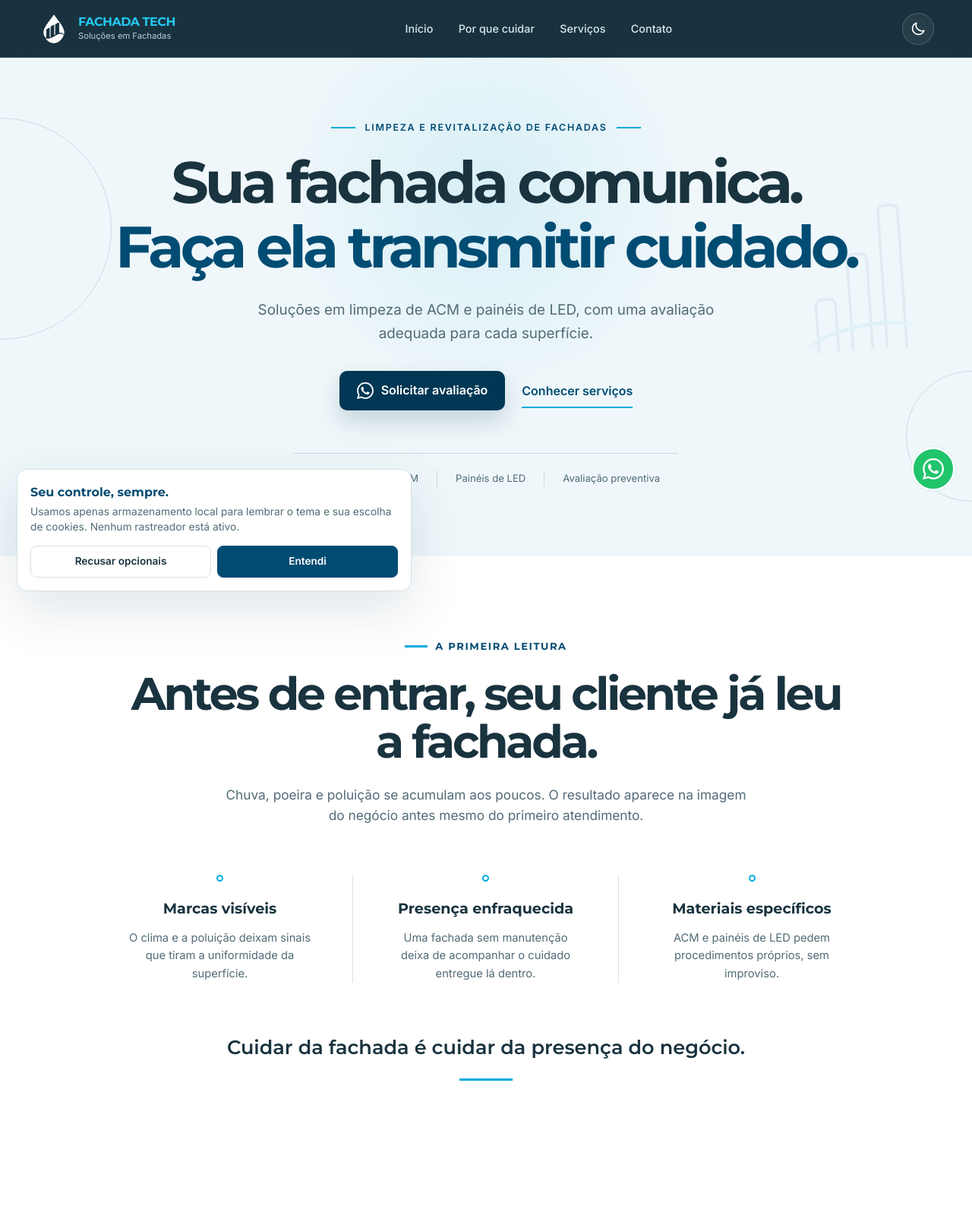
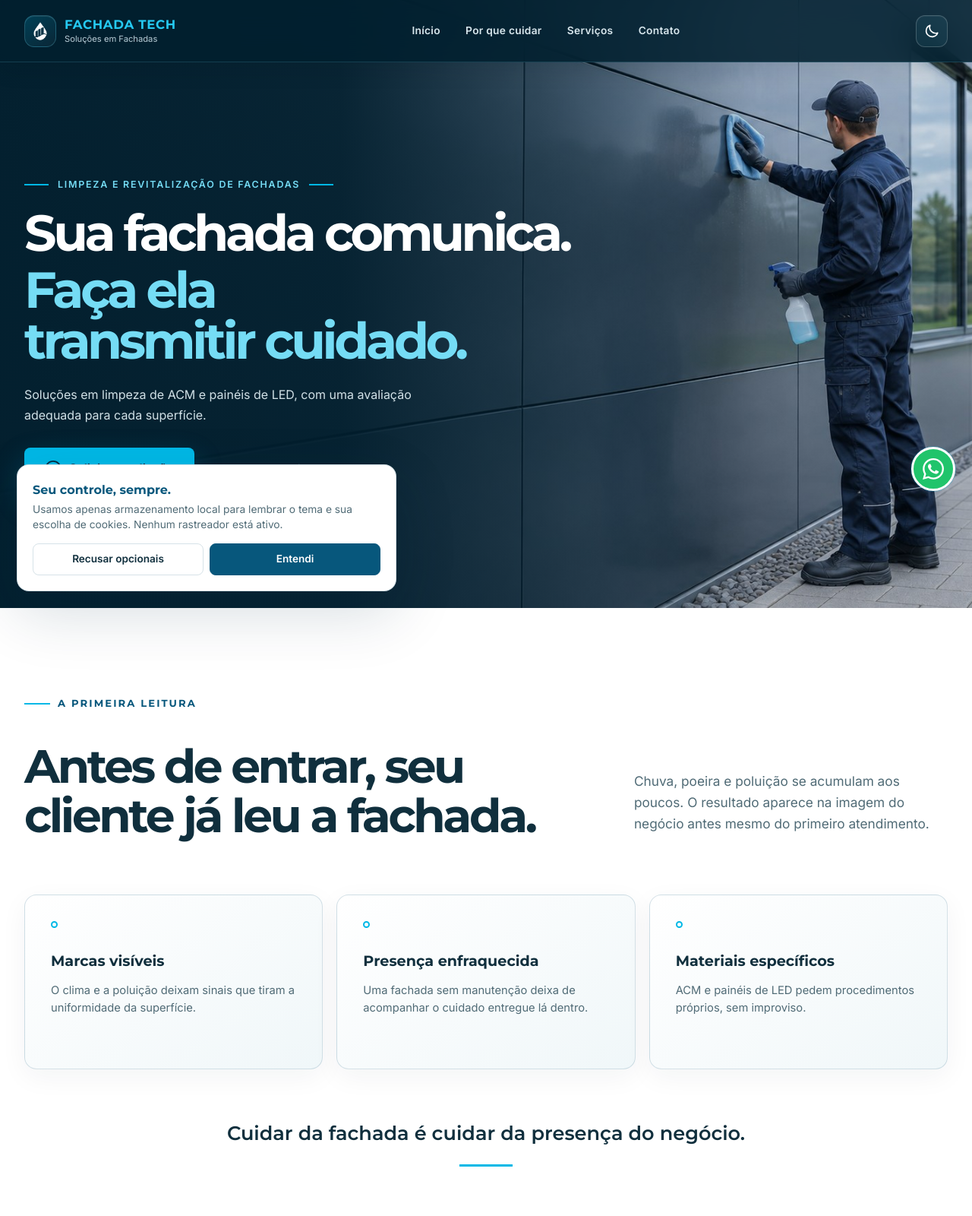
Before and after one commit to MartinOliveiiraa/fachada-tech, a React app: page / in a window 1280 px wide. Shown: the top 1600 px of the page at 76% size. Built offline with nearby package versions, Linux system fonts and the light colour scheme.

Commit message:
Redesign profissional da Fachada Tech

```diff
--- a/fonte/componentes/Cabecalho/Cabecalho.jsx
+++ b/fonte/componentes/Cabecalho/Cabecalho.jsx
@@ -8,8 +8,7 @@ function Marca() {
   return (
     <a className="marca" href="#inicio" aria-label="Fachada Tech - início">
       <span className="marca-icone" aria-hidden="true">
-        <img className="marca-clara" src="/imagens/gota-preta.png" alt="" />
-        <img className="marca-escura" src="/imagens/gota-branca.png" alt="" />
+        <img className="marca-escura" src="/imagens/gota-marca-branca-v2.png" alt="" />
       </span>
       <span className="marca-texto">
         <strong>{configuracaoDoSite.empresa.nome}</strong>
@@ -36,7 +35,7 @@ export function Cabecalho() {
       <div className="container cabecalho-conteudo">
         <Marca />
 
-        <nav className={`navegacao ${menuAberto ? 'navegacao-aberta' : ''}`} aria-label="Navegação principal">
+        <nav id="menu-principal" className={`navegacao ${menuAberto ? 'navegacao-aberta' : ''}`} aria-label="Navegação principal">
           {configuracaoDoSite.navegacao.map((item) => (
             <a key={item.destino} href={item.destino} onClick={fecharMenu}>{item.rotulo}</a>
           ))}
--- a/fonte/componentes/Icones/Icones.jsx
+++ b/fonte/componentes/Icones/Icones.jsx
@@ -18,6 +18,6 @@ export const IconeWhatsapp = ({ tamanho = 22, ...props }) => (
 export const IconeInstagram = (props) => <Svg {...props}><rect x="3" y="3" width="18" height="18" rx="5" /><circle cx="12" cy="12" r="4" /><path d="M17.5 6.5h.01" /></Svg>
 export const IconeFachada = (props) => <Svg {...props}><path d="M4 20V9l5-3v14M9 20V5l5-3v18M14 20V8l6-3v15M2 20h20" /></Svg>
 export const IconePainel = (props) => <Svg {...props}><rect x="3" y="4" width="18" height="14" rx="2" /><path d="M7 8h.01M11 8h.01M15 8h.01M7 12h.01M11 12h.01M15 12h.01M9 22h6M12 18v4" /></Svg>
-export const IconeAvaliacao = (props) => <Svg {...props}><circle cx="11" cy="11" r="7" /><path d="m16 16 5 5M8.5 11l1.6 1.6 3.4-3.5" /></Svg>
-export const IconeConversa = (props) => <Svg {...props}><path d="M21 12a8 8 0 0 1-8 8H6l-4 2 1.5-4A9 9 0 1 1 21 12Z" /><path d="M8 12h.01M12 12h.01M16 12h.01" /></Svg>
-export const IconeCuidado = (props) => <Svg {...props}><path d="M12 21s8-4.5 8-11V5l-8-3-8 3v5c0 6.5 8 11 8 11Z" /><path d="m9 11 2 2 4-4" /></Svg>
+export const IconeAvaliacao = (props) => <Svg {...props}><path d="M3 18V8l4-2.5V18M7 18V5l5-3v9.5M2 18h9" /><circle cx="16.5" cy="15.5" r="4" /><path d="m19.5 18.5 2.5 2.5M15 15.5l1 1 2-2" /></Svg>
+export const IconeConversa = (props) => <Svg {...props}><path d="M5.5 17.5 3 21l4.6-1.5A9.2 9.2 0 0 0 12 20c5 0 9-3.8 9-8.5S17 3 12 3s-9 3.8-9 8.5c0 2.3 1 4.4 2.5 6Z" /><path d="M8 9.5h8M8 13h5.5" /></Svg>
+export const IconeCuidado = (props) => <Svg {...props}><path d="M8 4h8M9 2h6v4H9z" /><path d="M7 4H5.8A1.8 1.8 0 0 0 4 5.8v14.4A1.8 1.8 0 0 0 5.8 22h12.4a1.8 1.8 0 0 0 1.8-1.8V5.8A1.8 1.8 0 0 0 18.2 4H17" /><path d="m8 14 2.5 2.5L16 11" /></Svg>
--- /dev/null
+++ b/fonte/estilos/design-profissional.css
@@ -0,0 +1,179 @@
+/* Refinamento visual orientado pelos nove principios da skill design-profissional. */
+body { font-family: 'Inter', 'Segoe UI', system-ui, sans-serif; }
+.container { width: min(calc(100% - 64px), var(--largura)); }
+.secao { padding: clamp(88px, 9vw, 136px) 0; }
+.etiqueta { letter-spacing: .16em; }
+.etiqueta::before { width: 34px; height: 2px; }
+.titulo-secao { font-size: clamp(2.25rem, 4.4vw, 4rem); }
+.botao { min-height: 56px; padding-inline: 26px; font-weight: 700; letter-spacing: -.01em; }
+.botao:hover { transform: translateY(-3px); }
+
+.cabecalho {
+  border-bottom-color: rgba(117, 220, 245, .16);
+  background: rgba(2, 31, 46, .88);
+  box-shadow: 0 8px 30px rgba(0, 18, 28, .12);
+  backdrop-filter: blur(22px) saturate(1.25);
+}
+.marca-icone {
+  display: grid;
+  width: 42px;
+  height: 42px;
+  padding: 7px;
+  place-items: center;
+  border: 1px solid rgba(117,220,245,.24);
+  border-radius: 13px;
+  background: linear-gradient(145deg,rgba(0,184,230,.22),rgba(255,255,255,.04));
+  box-shadow: inset 0 1px 0 rgba(255,255,255,.1);
+}
+.marca-icone img { position: static; object-fit: contain; }
+.marca-texto strong { font-size: 1.04rem; letter-spacing: .04em; }
+.navegacao > a:not(.botao) { font-size: .86rem; font-weight: 600; letter-spacing: .02em; }
+.navegacao > a:not(.botao)::after { bottom: -11px; }
+.cabecalho .alternador-tema,
+.cabecalho .botao-menu {
+  border-radius: 12px;
+  background: rgba(117,220,245,.07);
+  box-shadow: inset 0 1px 0 rgba(255,255,255,.06);
+}
+
+@keyframes cabecalho-compacto {
+  from {
+    height: var(--cabecalho);
+    border-bottom-color: rgba(117,220,245,.16);
+    background: rgba(2,31,46,.88);
+    box-shadow: 0 8px 30px rgba(0,18,28,.12);
+  }
+  to {
+    height: 68px;
+    border-bottom-color: rgba(117,220,245,.26);
+    background: rgba(2,31,46,.97);
+    box-shadow: 0 14px 38px rgba(0,18,28,.24);
+  }
+}
+
+@supports (animation-timeline: scroll()) {
+  .cabecalho {
+    animation: cabecalho-compacto linear both;
+    animation-range: 0 180px;
+    animation-timeline: scroll(root block);
+  }
+}
+
+.abertura {
+  min-height: min(800px, 100svh);
+  padding: calc(var(--cabecalho) + 68px) 0 72px;
+  background: #062f45;
+}
+.abertura::before {
+  position: absolute;
+  inset: 0;
+  width: auto;
+  height: auto;
+  border: 0;
+  border-radius: 0;
+  background: linear-gradient(90deg,rgba(2,31,46,.98) 0%,rgba(2,31,46,.94) 35%,rgba(2,31,46,.64) 55%,rgba(2,31,46,.12) 78%), url('/imagens/hero-fachada-profissional-v2.jpg') center / cover no-repeat;
+  content: '';
+}
+.abertura::after { display: none; }
+.abertura-conteudo { align-items: flex-start; justify-content: center; text-align: left; }
+.abertura-selo { margin-bottom: 20px; color: var(--ciano-claro); }
+.abertura h1 { max-width: 720px; color: #fff; font-size: clamp(3.25rem, 5.2vw, 5.25rem); line-height: 1.01; }
+.abertura h1 strong { color: var(--ciano-claro); }
+.abertura-descricao { max-width: 560px; margin-top: 24px; color: #d2e1e7; font-size: clamp(1rem,1.25vw,1.1rem); }
+.abertura-acoes { margin-top: 30px; }
+.abertura .botao-primario, [data-tema='escuro'] .abertura .botao-primario { background: var(--ciano); box-shadow: 0 16px 38px rgba(0,184,230,.25); color: #002d42; }
+.abertura-link { color: #fff; }
+.abertura-especialidades,
+.abertura-simbolo { display: none; }
+
+.introducao { background: var(--superficie); text-align: left; }
+.introducao-topo { display: grid; max-width: none; align-items: end; grid-template-columns: minmax(0,1.15fr) minmax(300px,.65fr); gap: 20px 72px; }
+.introducao-topo .etiqueta { grid-column: 1/-1; justify-content: flex-start; }
+.introducao-topo h2 { font-size: clamp(2.5rem, 4.8vw, 4.8rem); }
+.introducao-topo > p:last-child { max-width: 540px; margin: 0 0 8px; }
+.introducao-pontos { max-width: none; margin-top: 72px; gap: 18px; }
+.introducao-pontos article { min-height: 230px; padding: 34px; border: 1px solid var(--linha); border-radius: var(--raio-medio); background: linear-gradient(145deg,var(--superficie),var(--gelo)); box-shadow: 0 10px 35px rgba(0,45,67,.05); }
+.introducao-pontos article:last-child { border-right: 1px solid var(--linha); }
+.introducao-pontos span { margin: 0 0 28px; }
+.introducao-conclusao { margin-top: 64px; text-align: center; }
+
+.servicos { background: var(--fundo); }
+.servicos-painel { overflow: hidden; border: 1px solid var(--linha); border-radius: var(--raio-grande); background: var(--superficie); box-shadow: var(--sombra-leve); }
+.servico-palco { clip-path: polygon(0 0,100% 0,95% 100%,0 100%); }
+.servico-palco > img {
+  object-fit: contain;
+  object-position: center !important;
+  transform: none !important;
+  transform-origin: center !important;
+}
+.lista-servicos { padding: 34px clamp(28px,5vw,68px); }
+.linha-servico { padding: 25px 8px; }
+.linha-servico > svg {
+  box-sizing: content-box;
+  padding: 10px;
+  border: 1px solid color-mix(in srgb,var(--ciano) 26%,var(--linha));
+  border-radius: 12px;
+  background: color-mix(in srgb,var(--ciano) 7%,var(--superficie));
+}
+.linha-servico-ativa { background: color-mix(in srgb,var(--ciano) 5%,transparent); }
+.linha-servico-ativa small { color: var(--texto-suave); }
+.linha-servico-ativa > svg { border-color: var(--ciano); box-shadow: 0 8px 20px rgba(0,184,230,.14); }
+
+.processo { background: linear-gradient(135deg,#032f46,#041f30); }
+.etapa { padding-block: 28px; grid-template-columns: 58px 1fr; gap: 22px; }
+.etapa > span {
+  position: relative;
+  width: 58px;
+  height: 58px;
+  border-color: rgba(117,220,245,.48);
+  border-radius: 50%;
+  background: rgba(117,220,245,.07);
+  box-shadow: inset 0 0 0 5px rgba(2,31,46,.42);
+  transition: transform var(--transicao),border-color var(--transicao),background var(--transicao);
+}
+.etapa > span::after {
+  position: absolute;
+  top: 2px;
+  right: 2px;
+  width: 8px;
+  height: 8px;
+  border: 2px solid var(--azul-profundo);
+  border-radius: 50%;
+  background: var(--ciano);
+  content: '';
+}
+.etapa > span svg { width: 26px; height: 26px; stroke-width: 2; }
+.etapa:hover > span { border-color: var(--ciano-claro); background: rgba(117,220,245,.13); transform: translateY(-2px); }
+
+.contato { background: var(--fundo); }
+.contato-caixa { min-height: 510px; gap: clamp(50px,8vw,110px); }
+.contato-texto { padding-left: 36px; border-left-width: 3px; }
+.contato-whatsapp { box-shadow: 0 16px 32px rgba(0,47,70,.18); }
+.aviso-cookies { width: min(500px,calc(100% - 44px)); padding: 20px; border-radius: var(--raio-medio); }
+
+@media (max-width: 900px) {
+  .lista-servicos { padding: 20px 28px 34px; }
+}
+@media (max-width: 760px) {
+  .abertura { min-height: 720px; padding-top: calc(var(--cabecalho) + 58px); }
+  .abertura::before { background: linear-gradient(90deg,rgba(2,31,46,.98),rgba(2,31,46,.82)), url('/imagens/hero-fachada-profissional-v2.jpg') 68% center / cover no-repeat; }
+  .abertura h1 { max-width: 620px; }
+  .introducao-topo { grid-template-columns: 1fr; gap: 18px; }
+  .introducao-topo .etiqueta { grid-column: auto; }
+  .introducao-topo > p:last-child { margin: 0; }
+  .introducao-pontos article { min-height: 0; padding: 28px; }
+}
+@media (max-width: 640px) {
+  .container { width: min(calc(100% - 32px),var(--largura)); }
+}
+@media (max-width: 560px) {
+  .abertura { min-height: 680px; }
+  .abertura-conteudo { align-items: stretch; }
+  .abertura h1 { font-size: clamp(2.75rem,12vw,3.55rem); }
+  .abertura-selo { font-size: .66rem; }
+  .abertura-descricao { max-width: 34rem; }
+}
+
+@media (prefers-reduced-motion: reduce) {
+  .cabecalho { animation: none; }
+}
--- a/fonte/estilos/variaveis.css
+++ b/fonte/estilos/variaveis.css
@@ -1,26 +1,26 @@
 :root {
   color-scheme: light;
-  --azul: #004c73;
-  --azul-profundo: #003754;
-  --ciano: #00acdc;
+  --azul: #07577c;
+  --azul-profundo: #032f46;
+  --ciano: #00b8e6;
   --ciano-claro: #75dcf5;
   --branco: #ffffff;
-  --gelo: #eff7fa;
-  --grafite: #19333f;
+  --gelo: #f0f7f9;
+  --grafite: #102f3d;
   --grafite-claro: #49616b;
   --linha: rgba(0, 76, 115, 0.16);
   --superficie: #ffffff;
   --superficie-elevada: #ffffff;
-  --fundo: #eff7fa;
-  --texto: #19333f;
-  --texto-suave: #526b76;
-  --sombra: 0 24px 70px rgba(0, 56, 84, 0.13);
-  --sombra-leve: 0 12px 35px rgba(0, 56, 84, 0.09);
-  --raio-pequeno: 10px;
-  --raio-medio: 18px;
-  --raio-grande: 28px;
-  --largura: 1180px;
-  --cabecalho: 76px;
+  --fundo: #edf5f7;
+  --texto: #102f3d;
+  --texto-suave: #506b76;
+  --sombra: 0 28px 80px rgba(0, 45, 67, 0.16);
+  --sombra-leve: 0 14px 40px rgba(0, 45, 67, 0.1);
+  --raio-pequeno: 8px;
+  --raio-medio: 16px;
+  --raio-grande: 24px;
+  --largura: 1240px;
+  --cabecalho: 82px;
   --transicao: 220ms ease;
 }
 
--- a/fonte/principal.jsx
+++ b/fonte/principal.jsx
@@ -4,6 +4,7 @@ import { Aplicacao } from './Aplicacao'
 import './estilos/variaveis.css'
 import './estilos/base.css'
 import './estilos/animacoes.css'
+import './estilos/design-profissional.css'
 
 ReactDOM.createRoot(document.getElementById('root')).render(
   <React.StrictMode>
--- a/index.html
+++ b/index.html
@@ -3,7 +3,8 @@
   <head>
     <meta charset="UTF-8" />
     <meta name="viewport" content="width=device-width, initial-scale=1.0" />
-    <meta name="theme-color" content="#004c73" />
+    <link rel="icon" href="/favicon.ico" sizes="any" />
+    <meta name="theme-color" content="#032f46" />
     <meta name="description" content="Limpeza e revitalização de fachadas em ACM e painéis de LED." />
     <link rel="preconnect" href="https://fonts.googleapis.com" />
     <link rel="preconnect" href="https://fonts.gstatic.com" crossorigin />
```
Also changed, not shown: publico/favicon.ico (added), publico/imagens/gota-marca-branca-v2.png (added), publico/imagens/hero-fachada-profissional-v2.jpg (added).
